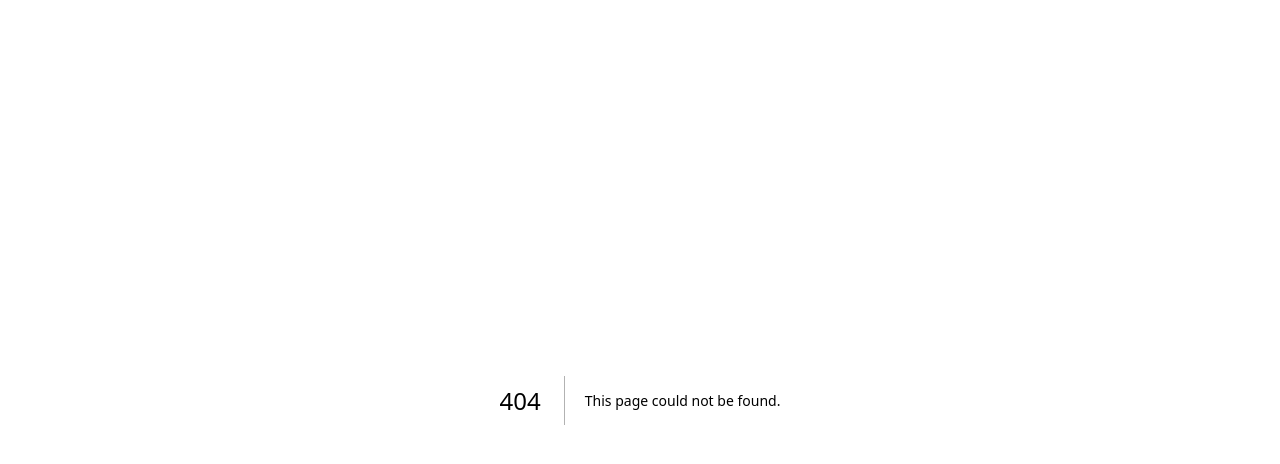
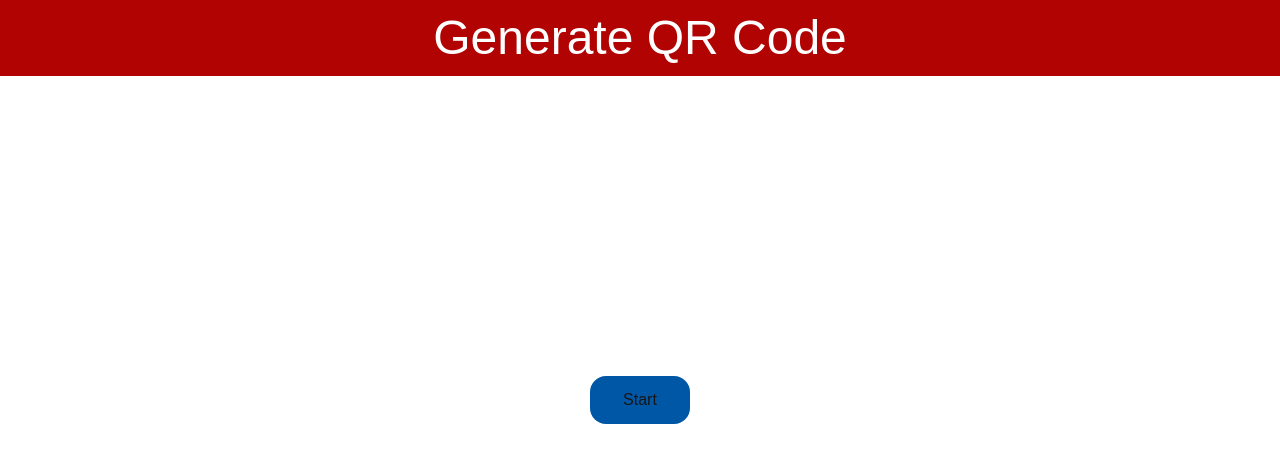
Before and after one commit to blazingbhavneek/workhourssync, a Next.js app: page /qrGenerator in a window 1280 px wide. Before the commit this address had no page. Shown: the top 464 px of the page. Built offline with nearby package versions, Linux system fonts and the light colour scheme.

Commit message:
qr generator 50% done

```diff
--- a/package.json
+++ b/package.json
@@ -15,12 +15,15 @@
     "bcryptjs": "^3.0.2",
     "formidable": "^3.5.2",
     "ggwave": "^0.4.0",
+    "jsonwebtoken": "^9.0.2",
     "next": "15.2.4",
     "nodemailer": "^6.10.0",
     "postcss": "^8.5.3",
     "prisma": "^6.5.0",
+    "qrcode.react": "^4.2.0",
     "react": "^19.0.0",
     "react-dom": "^19.0.0",
+    "react-qr-code": "^2.0.15",
     "speakeasy": "^2.0.0"
   },
   "devDependencies": {
--- /dev/null
+++ b/src/app/qrGenerator/page.jsx
@@ -0,0 +1,46 @@
+'use client'
+import { useState, useEffect } from 'react'
+import QRCode from 'react-qr-code'
+
+export default function DynamicQRCode() {
+  const [value, setValue] = useState('');
+  const [isGeneratorOn, setIsGeneratorOn] = useState(false);
+
+  useEffect(() => {
+    const generate = () => {
+      const payload = JSON.stringify({
+        employeeId: 1234567890, // session.user.employeeId,
+        expiry: Date.now() + 10000
+      })
+      let qrCode = window.btoa(payload);
+      console.log(qrCode);
+      setValue(qrCode);
+    }
+    generate()
+    const id = setInterval(generate, 2000)
+    return () => clearInterval(id)
+  }, [])
+
+  return <div className='bg-white flex flex-col justify-center items-center h-screen w-screen'>
+            <div className='absolute top-0 left-0 text-center text-white bg-[#b20303] text-5xl flex flex-row justify-center items-center w-full h-auto p-3.5'>
+                Generate QR Code
+            </div>
+
+            {!isGeneratorOn ? (
+                    <button
+                    className='w-[100px] p-3 bg-[#0057A6] rounded-2xl'
+                    onClick={() => setIsGeneratorOn(true)}>
+                    Start
+                </button>
+            ) :
+                <div className='flex flex-col justify-around items-center gap-2.5'>
+                    <QRCode value={value} />
+                    <button
+                    className='w-[100px] p-3 bg-[#0057A6]'
+                    onClick={() => setIsGeneratorOn(false)}>
+                        Stop
+                    </button>
+                </div>
+            }
+        </div>;
+}
```
Also changed, not shown: 2 other files (tests, documents, lock files or other folders).
